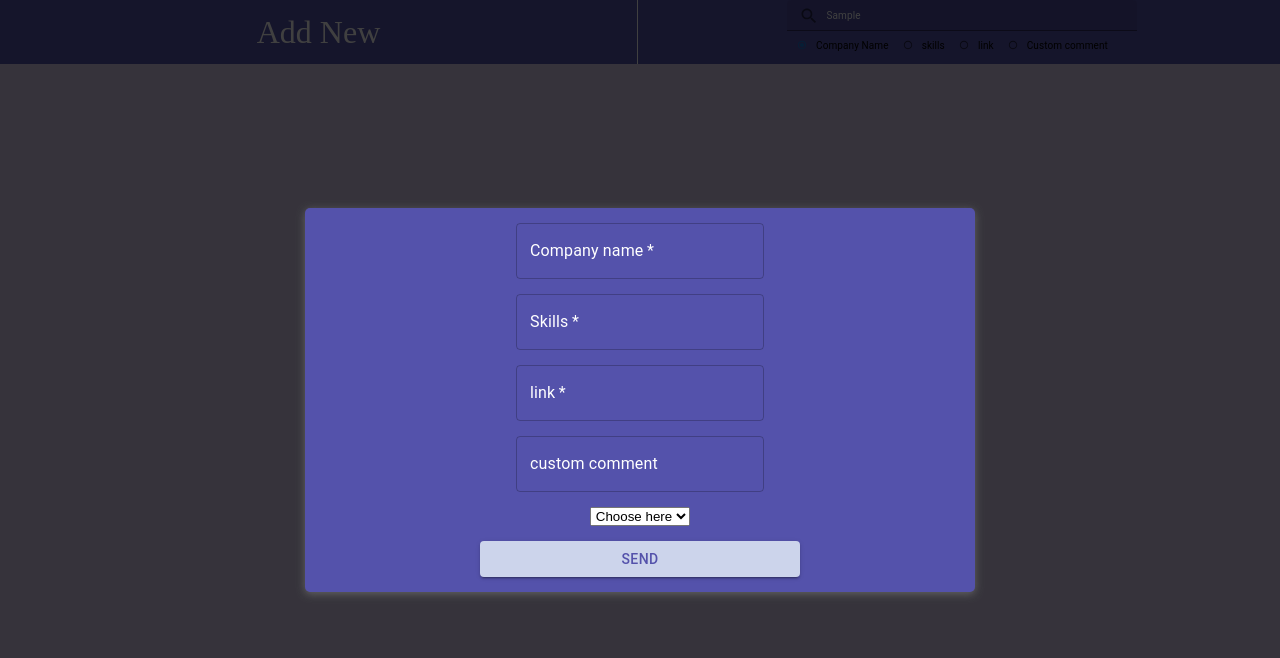
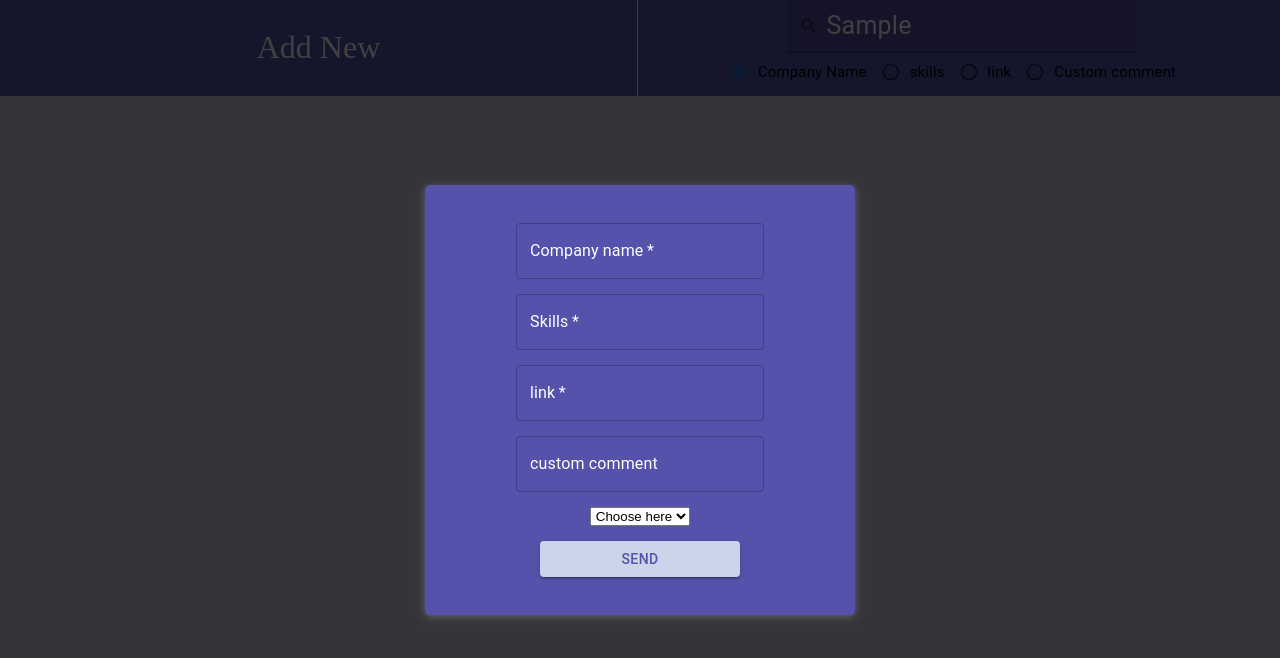
Before and after one commit to CodeIbo/Job-manager, a React (Create React App) app: page / in a window 1280 px wide. Both pictures are taken after typing "Sample" into the empty fields and a click on the button "Add New". Shown: the top 658 px of the page. Built offline with nearby package versions, Linux system fonts and the light colour scheme.

Commit message:
css fix size

```diff
--- a/src/CustomComponents/CustomSubmitButton.jsx
+++ b/src/CustomComponents/CustomSubmitButton.jsx
@@ -6,6 +6,7 @@ const CustomButtonSubmit = styled(Button)({
     backgroundColor: '#CCD4EB',
     color: '#5452AB',
     width: '50%',
+    maxWidth:'200px',
     '&:hover': {
         backgroundColor: '#5452AB',
         color: '#CCD4EB',
--- a/src/Data/Data.module.scss
+++ b/src/Data/Data.module.scss
@@ -13,7 +13,7 @@ main {
   background-color: $itemBackgroundColor;
   border: solid 2px $extraDarkerColor;
   border-radius: 10px;
-  width: 500px;
+  width: 60%;
   max-width: 1000px;
   overflow: hidden;
   padding: 10px;
@@ -49,7 +49,7 @@ main {
   border-radius: 3px;
   background-color: $extraDarkerColor;
   color:white;
-  font-size: 10px;
+  font-size:0.9rem;
   padding: 3px;
   width: fit-content;
 }
@@ -70,17 +70,17 @@ main {
 
 .link {
   word-wrap: break-word;
-  font-size: 12px;
+  font-size: 16px;
   width: fit-content;
   font-style: italic;
 }
 
 .siteName{
-  font-size: 11px;
+  font-size:0.9rem;
 }
 
 .companyName{
-  font-size: 0.86rem;
+  font-size: 1.4rem;
   text-align: center;
   width: 15%;
   max-width: 300px;
--- a/src/Form/Form.module.scss
+++ b/src/Form/Form.module.scss
@@ -13,14 +13,16 @@ select {
 form {
   top: 20vh;
   width: 50%;
+  max-width: 400px;
   background-color: $extraDarkerColor;
   border-radius: 5px;
   margin: 0 auto;
   padding: 15px;
-  height: max-content;
+  height: 50vh;
   display:flex;
   flex-direction: column;
   align-items: center;
+  justify-content: center;
   gap:15px;
   box-shadow: 0 2px 8px rgba(100, 100, 100, 0.979);
   select {
--- a/src/NavBar/SearchBar.jsx
+++ b/src/NavBar/SearchBar.jsx
@@ -43,7 +43,7 @@ const SearchBar = () => {
 
     const radioObject = {
         '& .MuiSvgIcon-root': {
-            fontSize: '10px',
+            fontSize: '20px',
         },
     }
 
@@ -57,7 +57,7 @@ const SearchBar = () => {
                 fullWidth
                 InputProps={{
                     style: {
-                        fontSize: 10,
+                        fontSize: 25,
                         color: "white",
                         maxWidth: '350px',
                         alignSelf: 'center'
@@ -70,10 +70,10 @@ const SearchBar = () => {
                 }}
             />
             <RadioGroup onChange={changeRadioHandler} row value={radioCheck}>
-                <FormControlLabel control={<Radio sx={radioObject} />} value='companySite' label={<Typography fontSize={'10px'}>Company Name</Typography>} />
-                <FormControlLabel control={<Radio sx={radioObject} />} value='skills' label={<Typography fontSize={'10px'}>skills</Typography>} />
-                <FormControlLabel control={<Radio sx={radioObject} />} value='link' label={<Typography fontSize={'10px'}>link</Typography>} />
-                <FormControlLabel control={<Radio sx={radioObject} />} value='customDescription' label={<Typography fontSize={'10px'}>Custom comment</Typography>} />
+                <FormControlLabel control={<Radio sx={radioObject} />} value='companySite' label={<Typography fontSize={'15px'}>Company Name</Typography>} />
+                <FormControlLabel control={<Radio sx={radioObject} />} value='skills' label={<Typography fontSize={'15px'}>skills</Typography>} />
+                <FormControlLabel control={<Radio sx={radioObject} />} value='link' label={<Typography fontSize={'15px'}>link</Typography>} />
+                <FormControlLabel control={<Radio sx={radioObject} />} value='customDescription' label={<Typography fontSize={'15px'}>Custom comment</Typography>} />
             </RadioGroup>
         </div>
     )
```
